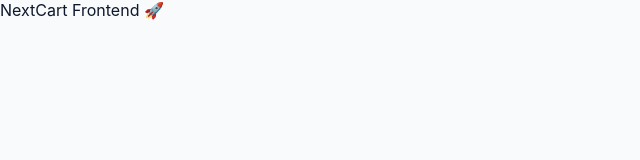
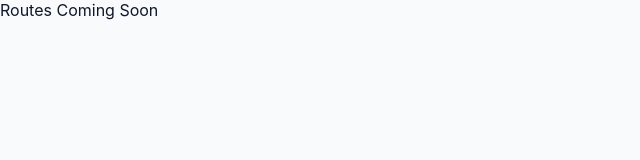
Before and after one commit to Deepakgavit563/Nextcart, a React (Vite) app in the folder client/: page / in a window 1280 px wide. Shown: the top 160 px of the page, without its empty margins (0-640 px from the left). Built offline with nearby package versions, Linux system fonts and the light colour scheme.

Commit message:
chore(frontend): setup application structure

```diff
--- a/client/src/App.jsx
+++ /dev/null
@@ -1,9 +0,0 @@
-function App() {
-  return (
-    <div>
-      NextCart Frontend 🚀
-    </div>
-  );
-}
-
-export default App;
--- /dev/null
+++ b/client/src/app/App.jsx
@@ -0,0 +1,11 @@
+import AppRoutes from "../routes/AppRoutes";
+
+const App = () => {
+  return (
+    <div>
+      <AppRoutes />
+    </div>
+  );
+};
+
+export default App;
--- a/client/src/main.jsx
+++ b/client/src/main.jsx
@@ -1,7 +1,7 @@
 import React from "react";
 import ReactDOM from "react-dom/client";
 
-import App from "./App.jsx";
+import App from "./app/App.jsx";
 import "./index.css";
 
 ReactDOM.createRoot(document.getElementById("root")).render(
--- /dev/null
+++ b/client/src/routes/AppRoutes.jsx
@@ -0,0 +1,9 @@
+const AppRoutes = () => {
+  return (
+    <div>
+      Routes Coming Soon
+    </div>
+  );
+};
+
+export default AppRoutes;
```
